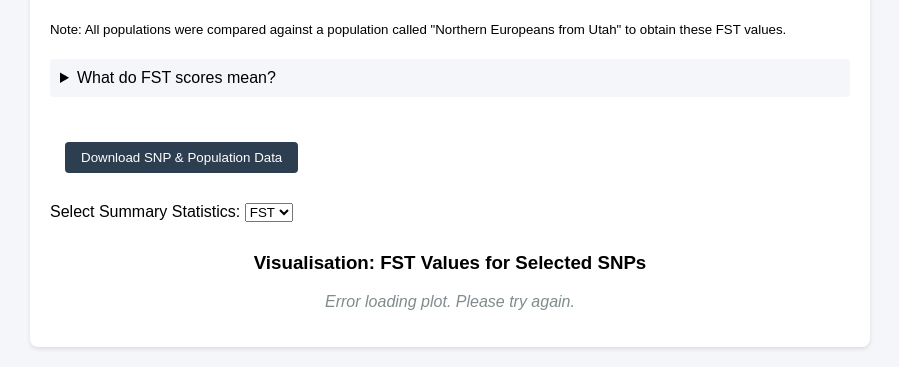
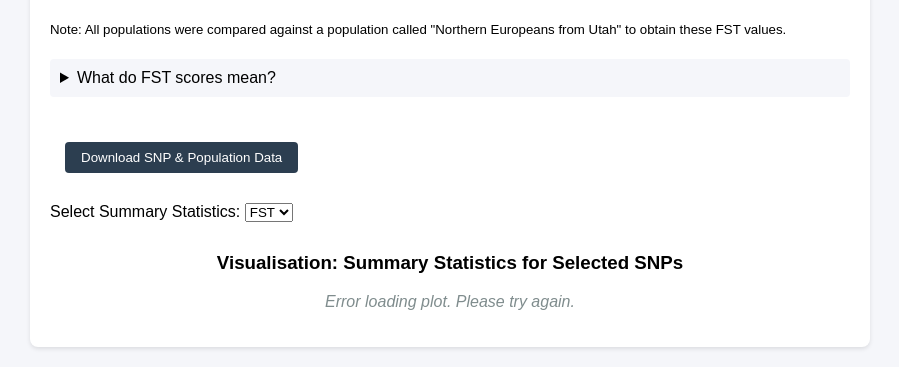
Before and after one commit to japh140/Bioinformatics_Group_Project, a Flask app: template app/templates/homepage/population_comparison.html in a window 1280 px wide. Shown: the part 713-1080 px from the top of the page, without its empty margins (190-1089 px from the left). Run offline with Flask 3, Linux system fonts and the light colour scheme; the template is opened without the code that fills it, so the values that code supplies are empty.

Commit message:
Update population_comparison.html

```diff
--- a/app/templates/homepage/population_comparison.html
+++ b/app/templates/homepage/population_comparison.html
@@ -126,7 +126,7 @@
 
         <!-- Plot Section -->
         <div id="plot-section">
-            <h3>Visualisation: FST Values for Selected SNPs</h3>
+            <h3>Visualisation: Summary Statistics for Selected SNPs</h3>
             <div id="plot-container">
                 <p>Loading plot...</p> <!-- Placeholder for the dynamically loaded plot -->
             </div>
```
